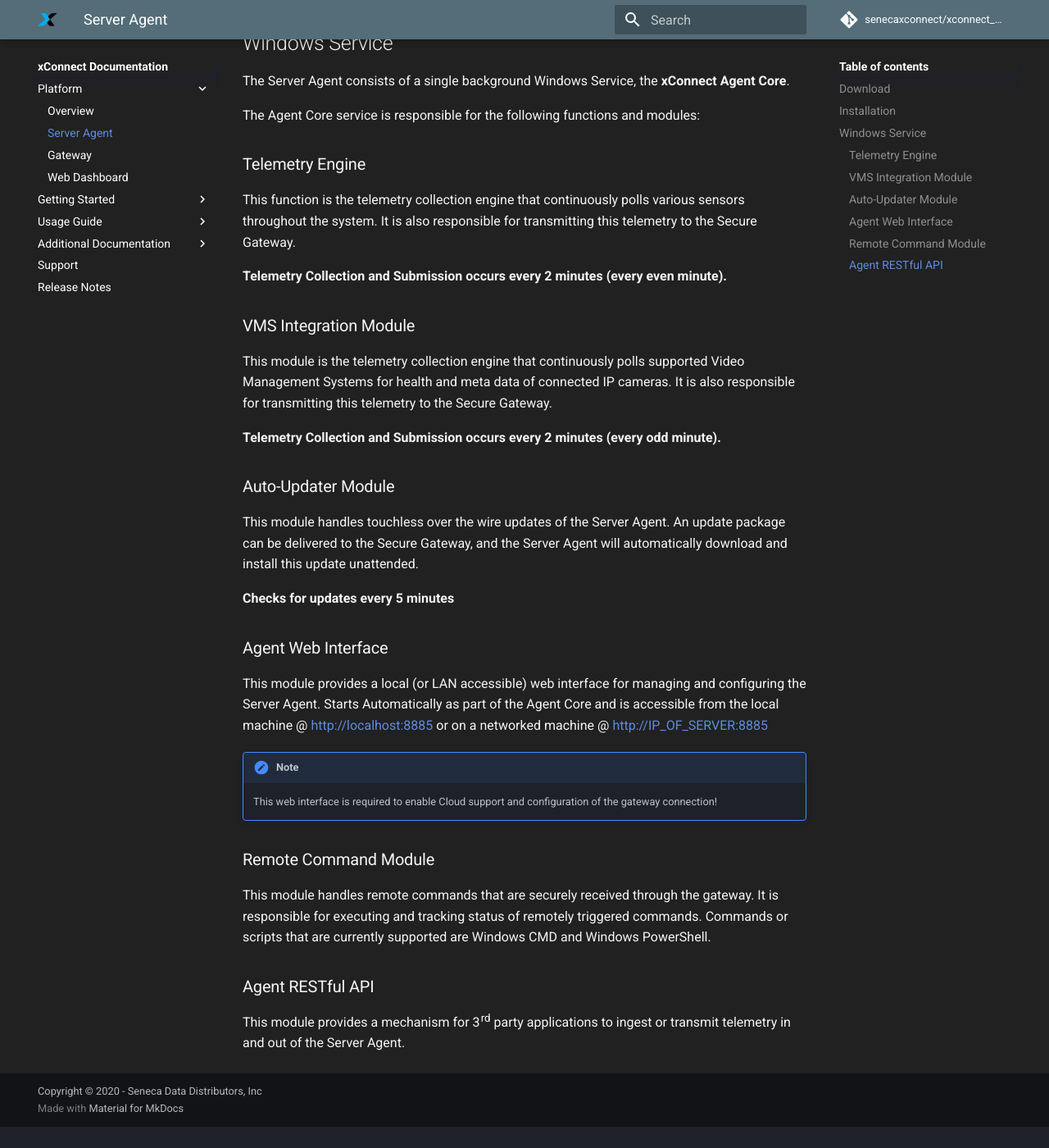
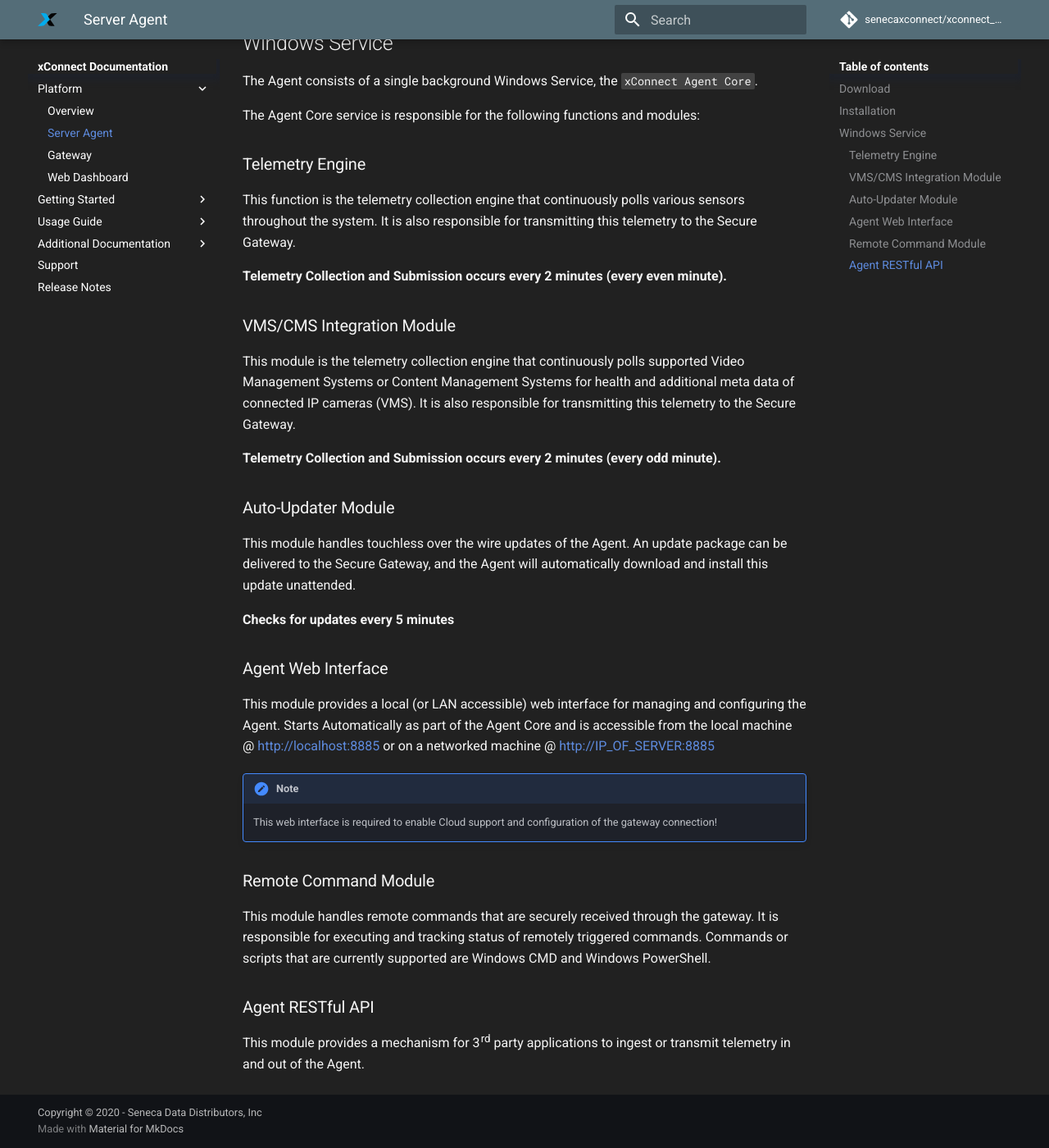
Before and after one commit to senecaxconnect/xconnect_docs, an MkDocs documentation site: the page built from docs/Agent_Overview.md, in a window 1280 px wide and 1400 px high, scrolled down 1012 px. Shown: the whole window at 82% size. Built offline with MkDocs 1.6.1 and Material for MkDocs 9.7.7, drawn with Linux system fonts in a browser that asks for light colours; comment, search, counter and statistics services are not loaded; before the commit the page ends 2386 px from its top, so only the background shows below that; some of the changed text lies outside the part shown.

Commit message:
Removed DSS specific language

````diff
--- a/docs/Agent_Overview.md
+++ b/docs/Agent_Overview.md
@@ -1,6 +1,6 @@
-# Server Agent
+# Agent
 
-This is a required component to any server that you would like to be monitored by the xConnect
+This is a required component to any system or edge device that you would like to be monitored by the xConnect
 Remote Management Platform.
 
 This agent is responsible for collecting health information (also
@@ -17,20 +17,20 @@
 ```
 
 ## Download
-The latest version of the Server Agent installation executable is available on our download repository: [downloads.senecaxconnect.com](http://downloads.senecaxconnect.com)
+The latest version of the Agent installation executable is available on our download repository: [downloads.senecaxconnect.com](http://downloads.senecaxconnect.com)
 
 ## Installation
 1. Download the latest xConnect Agent from the Downloads Repository
 2. Extract zip file
 3. Right-click on the setup file and select 'Run as Administrator'
 4. Proceed through installer, accepting all prompts
-5. Open Windows Service Manager and verify "xConnect Agent Core" service exists and is **Running**
+5. Open Windows Service Manager and verify "xConnect Agent Core" service exists and is `Running`
 
 !!! note
     Step 3 is important! The background services may fail to install if the installer is not ran with elevated privileges!
 
 ## Windows Service
-The Server Agent consists of a single background Windows Service, the **xConnect Agent Core**.
+The Agent consists of a single background Windows Service, the `xConnect Agent Core`.
 
 The Agent Core service is responsible for the following functions and modules:
 
@@ -41,24 +41,24 @@
 
 **Telemetry Collection and Submission occurs every 2 minutes (every even minute).**
 
-### VMS Integration Module
+### VMS/CMS Integration Module
 This module is the telemetry collection engine that continuously polls
-supported Video Management Systems for health and meta data of connected IP cameras.
+supported Video Management Systems or Content Management Systems for health and additional meta data of connected IP cameras (VMS).
 It is also responsible for transmitting this telemetry to the Secure
 Gateway.
 
 **Telemetry Collection and Submission occurs every 2 minutes (every odd minute).**
 
 ### Auto-Updater Module
-This module handles touchless over the wire updates of the Server Agent.
-An update package can be delivered to the Secure Gateway, and the Server Agent will
+This module handles touchless over the wire updates of the Agent.
+An update package can be delivered to the Secure Gateway, and the Agent will
 automatically download and install this update unattended.
 
 **Checks for updates every 5 minutes**
 
 ### Agent Web Interface
 This module provides a local (or LAN accessible) web interface for managing and
-configuring the Server Agent. Starts Automatically as part of the Agent Core and
+configuring the Agent. Starts Automatically as part of the Agent Core and
 is accessible from the local machine @ http://localhost:8885 or on a networked machine
 @ http://IP_OF_SERVER:8885
 
@@ -74,4 +74,4 @@
 
 ### Agent RESTful API
 This module provides a mechanism for 3rd party applications to ingest or transmit
-telemetry in and out of the Server Agent.
+telemetry in and out of the Agent.
````
Also changed, not shown: docs/Agent_Install.md (+1 -1 lines), docs/Platform_Overview.md (+14 -15 lines), docs/Usage_Dashboards.md (+1 -1 lines), docs/index.md (+2 -2 lines).
